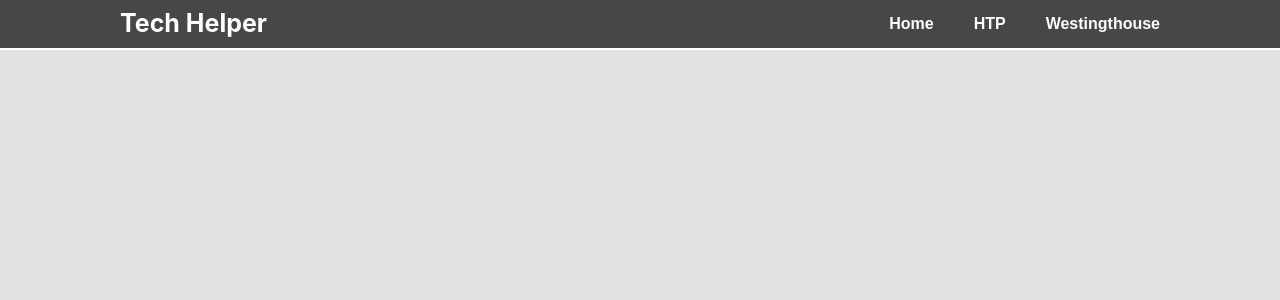
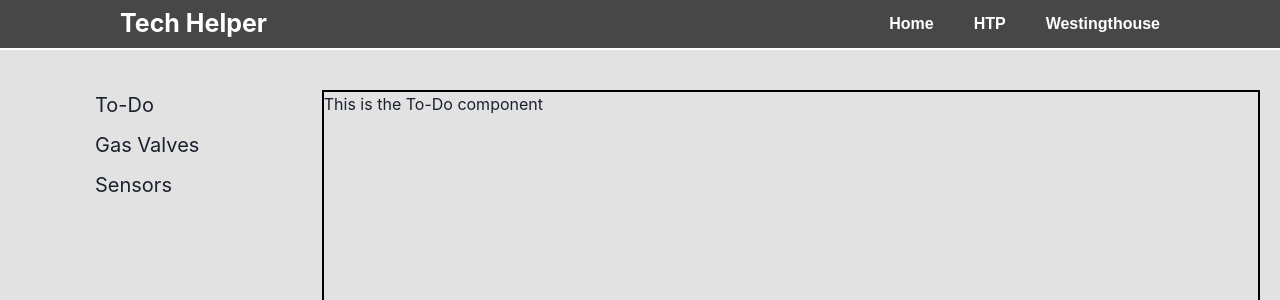
Before and after one commit to Erick-Bravo/tech_helper, a React (Create React App) app: page / in a window 1280 px wide. Shown: the top 300 px of the page. Built offline with nearby package versions, Linux system fonts and the light colour scheme.

Commit message:
switch on home page working

```diff
--- /dev/null
+++ b/src/components/HomeSwitchComps/GasValves.tsx
@@ -0,0 +1,7 @@
+const GasValves = () => {
+  return (
+   <div>This is the GasValves component</div>
+  )
+}
+
+export default GasValves;
--- /dev/null
+++ b/src/components/HomeSwitchComps/Sensors.tsx
@@ -0,0 +1,7 @@
+const Sensors = () => {
+  return (
+   <div>This is the Sensors component</div>
+  )
+}
+
+export default Sensors;
--- /dev/null
+++ b/src/components/HomeSwitchComps/ToDo.tsx
@@ -0,0 +1,9 @@
+
+
+const ToDo = () => {
+  return (
+   <div>This is the To-Do component</div>
+  )
+}
+
+export default ToDo;
--- a/src/pages/Home.tsx
+++ b/src/pages/Home.tsx
@@ -1,16 +1,66 @@
-import { Box, Flex } from "@chakra-ui/react";
+import {
+  Box,
+  Flex,
+  FormControl,
+  FormLabel,
+  FormErrorMessage,
+  FormHelperText,
+  Text,
+} from "@chakra-ui/react";
 import { offWhite } from "../globals";
+import { useState } from "react";
+import ToDo from "../components/HomeSwitchComps/ToDo";
+import GasValves from "../components/HomeSwitchComps/GasValves";
+import Sensors from "../components/HomeSwitchComps/Sensors";
+
+enum HomeSwitch {
+  ToDo = "To Do",
+  GasValves = "GasValves",
+  Sensors = "Sensors",
+}
 
 const Home = () => {
+  const [homeSwitch, setHomeSwitch] = useState("");
+
+  const HomeSwitchController = (type: string) => {
+    switch (type) {
+      case HomeSwitch.GasValves:
+        return <GasValves />;
+      case HomeSwitch.Sensors:
+        return <Sensors />;
+      default:
+        return <ToDo />;
+    }
+  };
+
   return (
-    <Flex
-      backgroundColor={offWhite}
-      h="100%"
-      p="40px 20px"
-      alignItems="center"
-      flexDirection="column"
-    >
-
+    <Flex backgroundColor={offWhite} h="100%" p="40px 20px">
+      <Box w="300px" ml="75px" fontSize="20px">
+        <Text
+          mb="10px"
+          _hover={{ cursor: "pointer" }}
+          onClick={() => setHomeSwitch(HomeSwitch.ToDo)}
+        >
+          To-Do
+        </Text>
+        <Text
+          mb="10px"
+          _hover={{ cursor: "pointer" }}
+          onClick={() => setHomeSwitch(HomeSwitch.GasValves)}
+        >
+          Gas Valves
+        </Text>
+        <Text
+          mb="10px"
+          _hover={{ cursor: "pointer" }}
+          onClick={() => setHomeSwitch(HomeSwitch.Sensors)}
+        >
+          Sensors
+        </Text>
+      </Box>
+      <Box w="100%" border="2px solid black">
+        {HomeSwitchController(homeSwitch)}
+      </Box>
     </Flex>
   );
 };
```
Also changed, not shown: tsconfig.json (+2 -8 lines).
